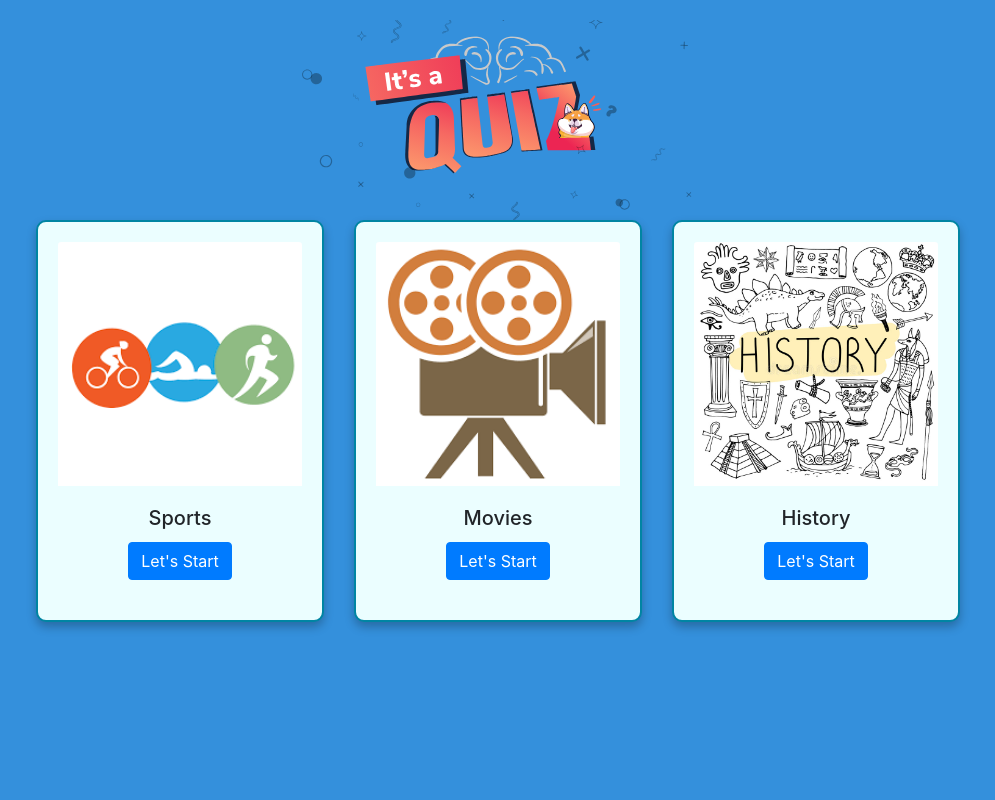
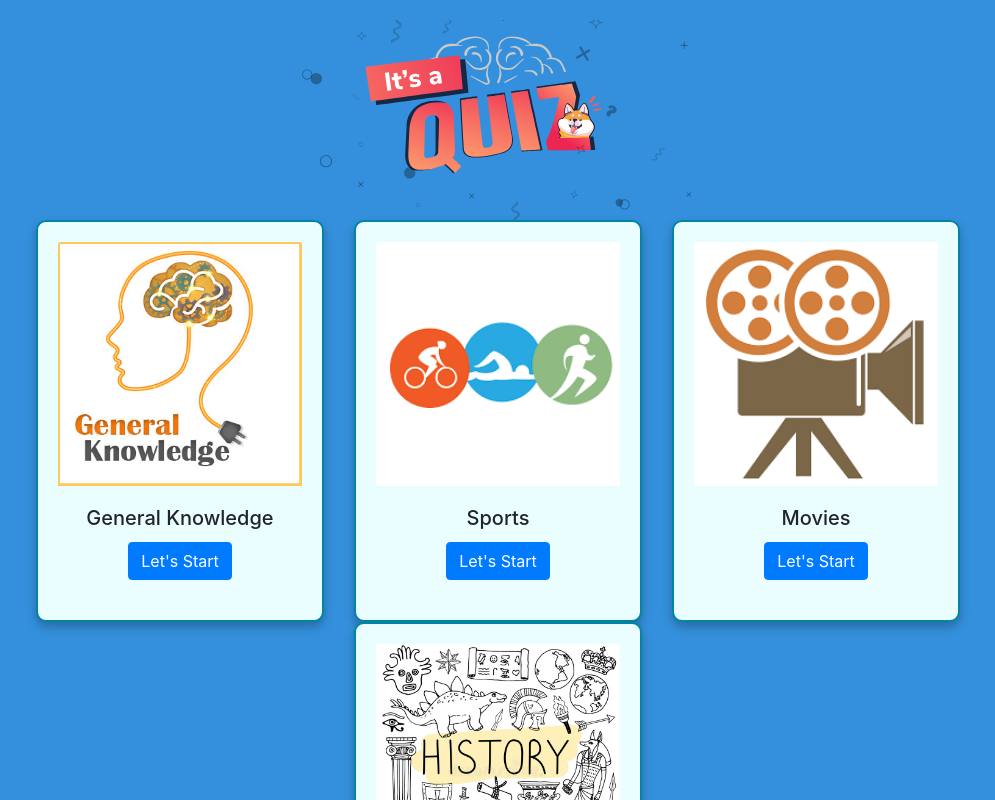
Before and after one commit to adeelmalik1988/quiz-app-pwa, a React (Create React App) app: page / in a window 1280 px wide. Shown: the top 800 px of the page, without its empty margins (142-1137 px from the left). Built offline with nearby package versions, Linux system fonts and the light colour scheme.

Commit message:
General Knowledge Catagory added

```diff
--- a/src/Components/QuizCategories/QuizCategories.tsx
+++ b/src/Components/QuizCategories/QuizCategories.tsx
@@ -3,6 +3,7 @@ import { Card, Button, Container, Row, Col } from 'react-bootstrap'
 import sports from './../../Images/sports.png'
 import movies from './../../Images/movies.png'
 import history from './../../Images/history.jpg'
+import gk from './../../Images/generalKnowledge.jpg'
 import styles from './QuizCategories.module.css'
 import {quizCategoriesProps, category} from './../../Types/QuizTypes'
 
@@ -17,8 +18,19 @@ export const QuizCategories:React.FC<quizCategoriesProps> = ( {callback} ) => {
         <div className={styles.categories}>
             <Container fluid>
                 <Row className="justify-content-md-center">
+                <Col className={styles.col}>
+                        <Card style={{ width: '18rem' }}>
+                            <Card.Img variant="top" src={gk} />
+                            <Card.Body>
+                                <Card.Title>General Knowledge</Card.Title>
+
+                                <Button variant="primary" onClick={(e:React.MouseEvent<HTMLButtonElement>)=>callback(e)} value= {category.GeneralKnowledge}>Let's Start</Button>
+                            </Card.Body>
+                        </Card>
+                    </Col>
+
+
                     <Col className={styles.col}>
-
                         <Card style={{ width: '18rem' }}>
                             <Card.Img variant="top" src={sports} />
                             <Card.Body>
--- a/src/Types/QuizTypes.tsx
+++ b/src/Types/QuizTypes.tsx
@@ -30,6 +30,7 @@ export type quizCategoriesProps ={
 }
 
 export enum category {
+    GeneralKnowledge = 9,
     Sports = 21,
     Movies = 11,
     History = 23,
```
Also changed, not shown: src/Images/generalKnowledge.jpg (added).
